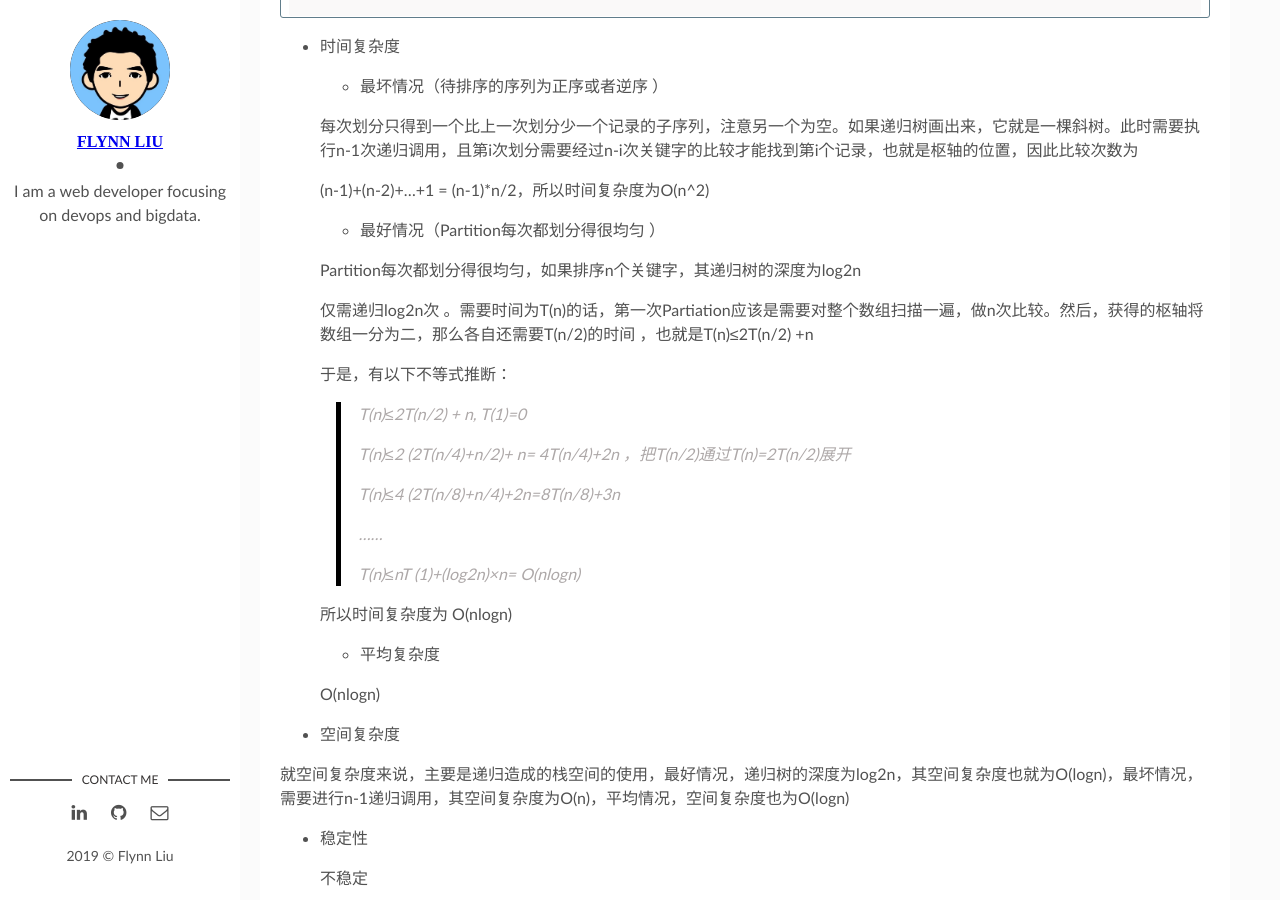
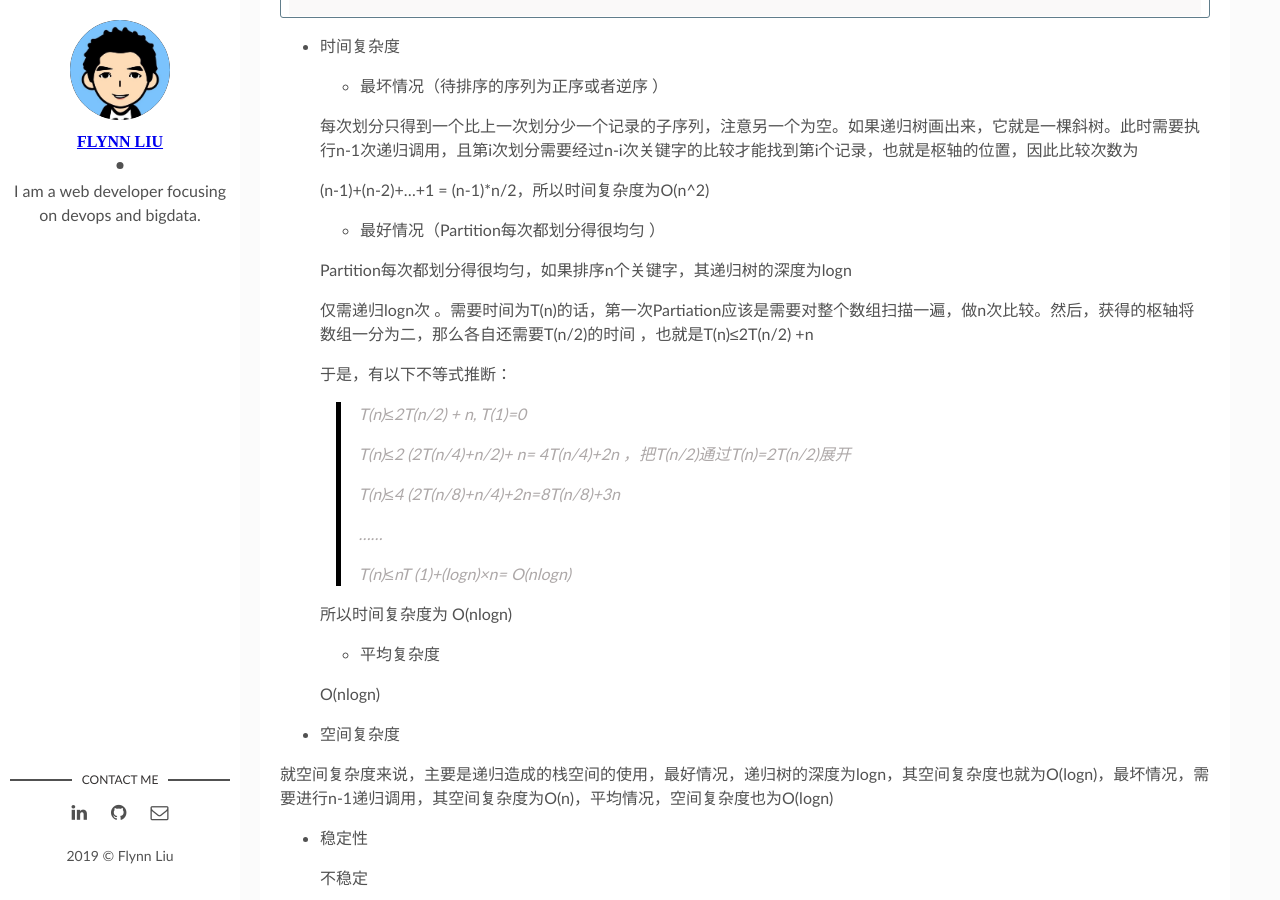
Before and after one commit to fenglinliu/fenglinliu.github.io, a Jekyll site: the page built from _posts/数据结构和算法/2019-3-27-数据结构-排序.md, in a window 1280 px wide and 900 px high, scrolled down 2756 px. Built offline with Jekyll 4.4.1, drawn with Linux system fonts in a browser that asks for light colours; some web fonts are replaced; our own code applies the rules of GitHub Pages for plain Markdown files; comment, search, counter and statistics services are not loaded.

Commit message:
content modified

```diff
--- a/_posts/数据结构和算法/2019-3-27-数据结构-排序.md
+++ b/_posts/数据结构和算法/2019-3-27-数据结构-排序.md
@@ -133,9 +133,9 @@ public static void bubleSort(int [] array) {
 
   * 最好情况（Partition每次都划分得很均匀 ）
 
-  Partition每次都划分得很均匀，如果排序n个关键字，其递归树的深度为log2n
+  Partition每次都划分得很均匀，如果排序n个关键字，其递归树的深度为logn
 
-  仅需递归log2n次 。需要时间为T(n)的话，第一次Partiation应该是需要对整个数组扫描一遍，做n次比较。然后，获得的枢轴将数组一分为二，那么各自还需要T(n/2)的时间 ，也就是T(n)≤2T(n/2) +n
+  仅需递归logn次 。需要时间为T(n)的话，第一次Partiation应该是需要对整个数组扫描一遍，做n次比较。然后，获得的枢轴将数组一分为二，那么各自还需要T(n/2)的时间 ，也就是T(n)≤2T(n/2) +n
 
   于是，有以下不等式推断：
 
@@ -147,7 +147,7 @@ public static void bubleSort(int [] array) {
   >
   > ……
   >
-  > T(n)≤nT (1)+(log2n)×n= O(nlogn)
+  > T(n)≤nT (1)+(logn)×n= O(nlogn)
 
   所以时间复杂度为 O(nlogn)
 
@@ -157,7 +157,7 @@ public static void bubleSort(int [] array) {
 
 * 空间复杂度
 
-就空间复杂度来说，主要是递归造成的栈空间的使用，最好情况，递归树的深度为log2n，其空间复杂度也就为O(logn)，最坏情况，需要进行n‐1递归调用，其空间复杂度为O(n)，平均情况，空间复杂度也为O(logn)
+就空间复杂度来说，主要是递归造成的栈空间的使用，最好情况，递归树的深度为logn，其空间复杂度也就为O(logn)，最坏情况，需要进行n‐1递归调用，其空间复杂度为O(n)，平均情况，空间复杂度也为O(logn)
 
 * 稳定性
 
```
